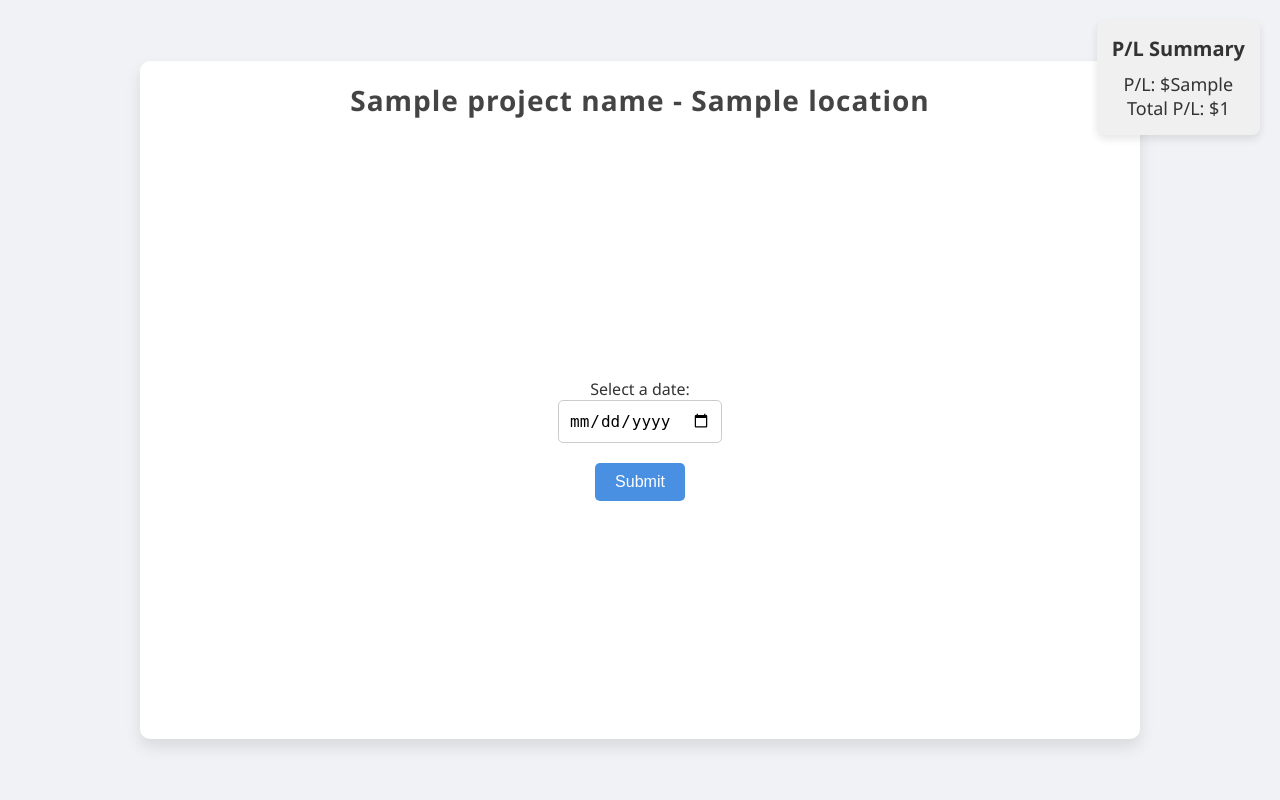
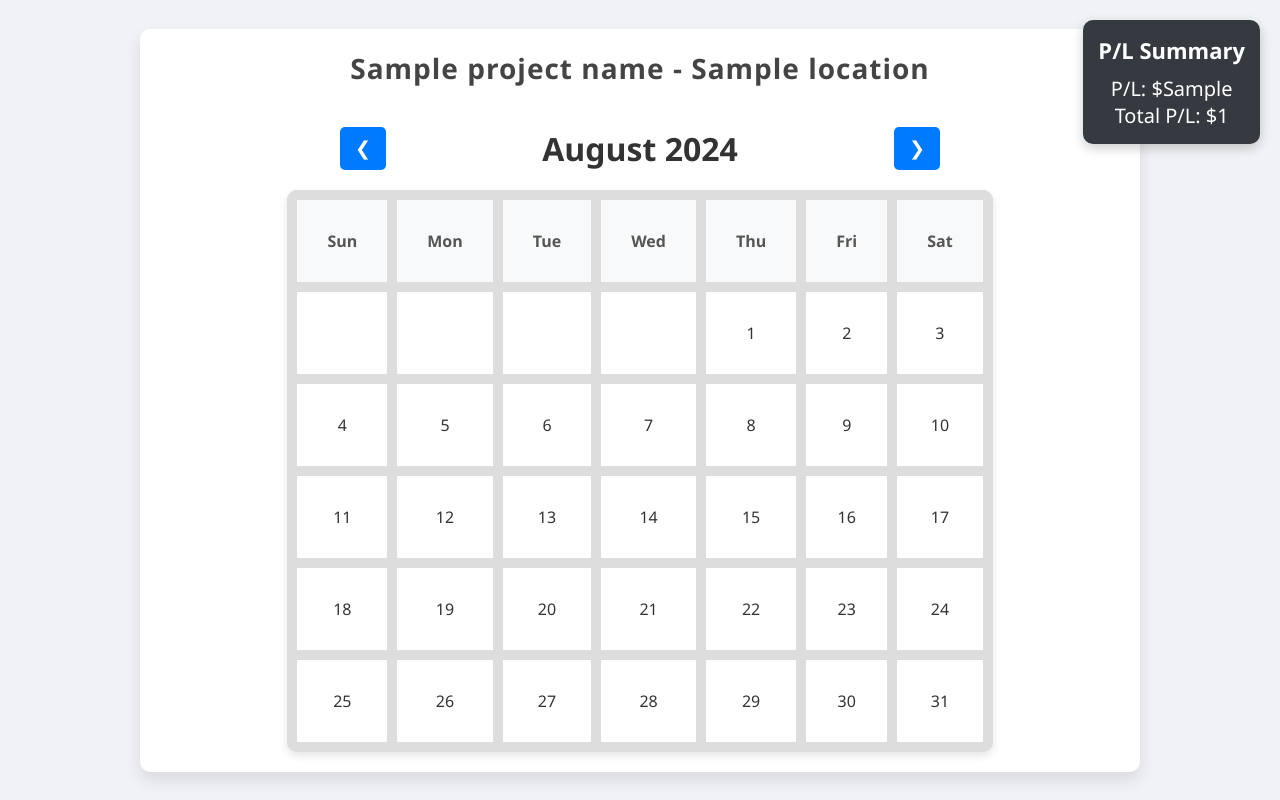
Before and after one commit to SiteSyncPortal/SiteSync, a Flask app: template app/templates/dpr.html in a window 1280 px wide. Run offline with Flask 3, Linux system fonts and the light colour scheme; the template is opened without the code that fills it: most values are stand-ins (such as "Sample title", 1, 10 or a date in 2020); parts of the project's set-up code (start-up, migrations or seed data) failed here and were passed over.

Commit message:
dpr calendar with green interactive tiles

```diff
--- /dev/null
+++ b/app/static/css/calendar_style.css
@@ -0,0 +1,104 @@
+/* Custom styles for the calendar */
+.calendar-container {
+    display: flex;
+    flex-direction: column;
+    justify-content: center;
+    align-items: center;
+    margin-top: 20px;
+}
+
+.calendar-nav {
+    display: flex;
+    justify-content: space-between;
+    align-items: center;
+    width: 100%;
+    max-width: 600px;
+    margin-bottom: 20px;
+}
+
+#month-year {
+    font-size: 2em;
+    font-weight: bold;
+    color: #333;
+}
+
+.calendar-nav button {
+    background-color: #007bff;
+    color: white;
+    border: none;
+    padding: 10px 15px;
+    border-radius: 5px;
+    cursor: pointer;
+    font-size: 1.2em;
+    transition: background-color 0.3s;
+}
+
+.calendar-nav button:hover {
+    background-color: #0056b3;
+}
+
+table.calendar {
+    border-collapse: collapse;
+    width: 100%;
+    max-width: 600px;
+    margin: 0 auto;
+    box-shadow: 0px 4px 8px rgba(0, 0, 0, 0.1);
+    border-radius: 10px;
+    overflow: hidden;
+}
+
+table.calendar td, table.calendar th {
+    border: 10px solid #ddd;
+    padding: 30px;
+    text-align: center;
+    font-size: 1em;
+}
+
+table.calendar th {
+    background-color: #f8f9fa;
+    color: #555;
+    font-weight: bold;
+}
+
+.calendar .green-date {
+    background-color: #30ec26 !important; /* Ensure the green background is applied */
+    color: white;
+    border-radius: 10%;
+    padding: 15px;
+    font-weight: bold;
+    transition: background-color 0.3s, transform 0.3s;
+}
+
+.calendar .green-date:hover {
+    background-color: #218838 !important; /* Ensure the hover effect is applied */
+    transform: scale(1.1);
+}
+
+.calendar td {
+    background-color: #ffffff;
+    color: #333;
+    transition: background-color 0.3s;
+}
+
+.calendar td:hover {
+    background-color: #f1f1f1;
+}
+
+/* Additional styling for the P/L box */
+.pl-box {
+    position: absolute;
+    top: 20px;
+    right: 20px;
+    background-color: #343a40;
+    color: #ffffff;
+    padding: 15px;
+    border-radius: 10px;
+    box-shadow: 0 4px 12px rgba(0, 0, 0, 0.2);
+    text-align: center;
+    font-size: 20px;
+}
+
+.pl-box h3 {
+    margin-bottom: 10px;
+    font-size: 22px;
+}
--- a/app/static/css/pl_calendar_style.css
+++ /dev/null
@@ -1,57 +0,0 @@
-Custom styles for the P/L and Calendar page
-
-.container {
-    position: relative;
-    padding: 20px;
-    margin-top: 50px;
-}
-
-.pl-box {
-    position: absolute;
-    top: 20px;
-    right: 20px;
-    background-color: #f0f0f0;
-    padding: 15px;
-    border-radius: 8px;
-    box-shadow: 0 4px 8px rgba(0, 0, 0, 0.1);
-    text-align: center;
-    font-size: 18px;
-}
-
-.pl-box h3 {
-    margin-bottom: 10px;
-    font-size: 20px;
-}
-
-.calendar-container {
-    display: flex;
-    justify-content: center;
-    align-items: center;
-    height: 70vh;
-}
-
-.calendar-container form {
-    text-align: center;
-}
-
-.calendar-container input[type="date"] {
-    padding: 10px;
-    font-size: 16px;
-    margin-bottom: 20px;
-    border-radius: 5px;
-    border: 1px solid #ccc;
-}
-
-.calendar-container button {
-    padding: 10px 20px;
-    font-size: 16px;
-    background-color: #4A90E2;
-    color: white;
-    border: none;
-    border-radius: 5px;
-    cursor: pointer;
-}
-
-.calendar-container button:hover {
-    background-color: #357ABD;
-}
--- /dev/null
+++ b/app/static/js/calendar_script.js
@@ -0,0 +1,109 @@
+let currentMonth = new Date().getMonth();
+let currentYear = new Date().getFullYear();
+
+const monthNames = ["January", "February", "March", "April", "May", "June", "July", "August", "September", "October", "November", "December"];
+
+// Dates to be highlighted (passed from Flask)
+const dates = JSON.parse(document.getElementById('calendar-data').textContent);
+
+const dpr_data = JSON.parse(document.getElementById('calendar-green-data').textContent);
+
+// Function to generate the calendar
+function generateCalendar(month, year) {
+    const firstDay = new Date(year, month).getDay();
+    const daysInMonth = new Date(year, month + 1, 0).getDate();
+
+    document.getElementById("month-year").innerHTML = monthNames[month] + " " + year;
+
+    let calendarBody = '';
+    let date = 1;
+
+    for (let i = 0; i < 6; i++) {
+        let row = '<tr>';
+
+        for (let j = 0; j < 7; j++) {
+            if (i === 0 && j < firstDay) {
+                row += '<td></td>';
+            } else if (date > daysInMonth) {
+                break;
+            } else {
+                const currentDate = `${year}-${String(month + 1).padStart(2, '0')}-${String(date).padStart(2, '0')}`;
+                if (dates.includes(currentDate)) {
+                    row += `<td class="green-date" onclick="showDprData('${currentDate}')">${date}</td>`;
+                } else {
+                    row += `<td onclick="showForm('${currentDate}')">${date}</td>`;
+                }
+                date++;
+            }
+        }
+
+        row += '</tr>';
+        calendarBody += row;
+
+        if (date > daysInMonth) {
+            break;
+        }
+    }
+
+    document.getElementById('calendar-body').innerHTML = calendarBody;
+}
+
+// Function to handle next month
+function nextMonth() {
+    currentYear = (currentMonth === 11) ? currentYear + 1 : currentYear;
+    currentMonth = (currentMonth + 1) % 12;
+    generateCalendar(currentMonth, currentYear);
+}
+
+// Function to handle previous month
+function previousMonth() {
+    currentYear = (currentMonth === 0) ? currentYear - 1 : currentYear;
+    currentMonth = (currentMonth === 0) ? 11 : currentMonth - 1;
+    generateCalendar(currentMonth, currentYear);
+}
+
+// Add event listeners for next/prev buttons
+document.getElementById("prev").addEventListener("click", previousMonth);
+document.getElementById("next").addEventListener("click", nextMonth);
+
+// Function to display DPR data
+function showDprData(date) {
+    document.getElementById("selected-date").innerText = date;
+    document.getElementById("dpr-table-container").style.display = "block";
+    document.getElementById("white-date-form").style.display = "none";
+
+    const dprData = dpr_data.find(d => d.Date === date);
+
+    if (dprData) {
+        const tableHead = document.querySelector("#dpr-table thead tr");
+        const tableBody = document.querySelector("#dpr-table tbody");
+
+        tableHead.innerHTML = "";
+        tableBody.innerHTML = "";
+
+        Object.keys(dprData).forEach(key => {
+            const th = document.createElement("th");
+            th.innerText = key;
+            tableHead.appendChild(th);
+        });
+
+        const tr = document.createElement("tr");
+        Object.values(dprData).forEach(value => {
+            const td = document.createElement("td");
+            td.innerText = value;
+            tr.appendChild(td);
+        });
+        tableBody.appendChild(tr);
+    }
+}
+
+// Function to show the form for white dates
+function showForm(date) {
+    document.getElementById("white-selected-date").innerText = date;
+    document.getElementById("form-selected-date").value = date;
+    document.getElementById("dpr-table-container").style.display = "none";
+    document.getElementById("white-date-form").style.display = "block";
+}
+
+// Generate the current month's calendar
+generateCalendar(currentMonth, currentYear);
--- a/app/templates/dpr.html
+++ b/app/templates/dpr.html
@@ -4,7 +4,7 @@
     <meta charset="UTF-8">
     <meta name="viewport" content="width=device-width, initial-scale=1.0">
     <link rel="stylesheet" href="{{ url_for('static', filename='css/db_style.css') }}">
-    <link rel="stylesheet" href="{{ url_for('static', filename='css/pl_calendar_style.css') }}">
+    <link rel="stylesheet" href="{{ url_for('static', filename='css/calendar_style.css') }}">
     <title>{{ project_name }} - {{ location }}</title>
 </head>
 <body>
@@ -33,12 +33,67 @@
 
         <!-- Calendar in the Center -->
         <div class="calendar-container">
-            <form action="{{ url_for('main.project_details', project_name=project_name, location=location) }}" method="POST">
-                <label for="calendar">Select a date:</label><br>
-                <input type="date" id="calendar" name="calendar" required><br>
+            <div class="calendar-nav">
+                <button id="prev">❮</button>
+                <span id="month-year"></span>
+                <button id="next">❯</button>
+            </div>
+            <table class="calendar">
+                <thead>
+                    <tr>
+                        <th>Sun</th>
+                        <th>Mon</th>
+                        <th>Tue</th>
+                        <th>Wed</th>
+                        <th>Thu</th>
+                        <th>Fri</th>
+                        <th>Sat</th>
+                    </tr>
+                </thead>
+                <tbody id="calendar-body">
+                    <!-- Calendar dates will be dynamically generated -->
+                </tbody>
+            </table>
+        </div>
+
+        <!-- Hidden JSON Data for Dates -->
+        <div id="calendar-data" style="display:none;">
+            {{ dpr_dates|tojson }}
+        </div>
+
+        <!-- Hidden JSON Data for Dates -->
+        <div id="calendar-green-data" style="display:none;">
+            {{ dpr_data|tojson }}
+        </div>
+
+        <!-- Dynamic Table for DPR Data -->
+        <div id="dpr-table-container" style="display:none;">
+            <h3>Daily Progress Report for <span id="selected-date"></span></h3>
+            <table id="dpr-table">
+                <thead>
+                    <tr>
+                        <!-- Add table headers dynamically -->
+                    </tr>
+                </thead>
+                <tbody>
+                    <!-- Add table rows dynamically -->
+                </tbody>
+            </table>
+        </div>
+
+        <!-- Form for White Dates -->
+        <div id="white-date-form" style="display:none;">
+            <h3>Enter Details for <span id="white-selected-date"></span></h3>
+            <form method="post" action="">
+                <input type="hidden" name="selected_date" id="form-selected-date" value="">
+                <label for="project-name">Project Name:</label>
+                <input type="text" id="project-name" name="project_name" required>
+                <!-- Add other form fields as needed -->
                 <button type="submit">Submit</button>
             </form>
         </div>
     </div>
+
+    <script src="{{ url_for('static', filename='js/calendar_script.js') }}"></script>
 </body>
 </html>
```
Also changed, not shown: app/models.py (+21 -0 lines), app/routes.py (+13 -5 lines).
